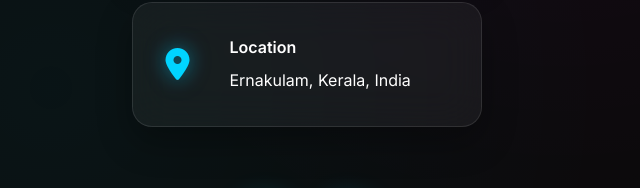
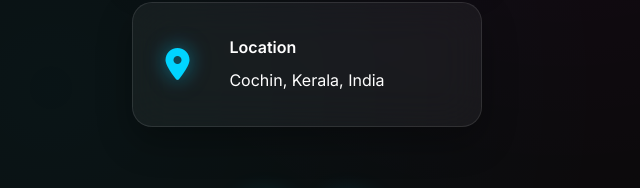
Before and after one commit to AshwinSajiKumar/portfolio, a plain HTML site: page index.html in a window 1280 px wide. Shown: the part 6610-6798 px from the top of the page, 333-973 px from the left. Drawn offline with nearby package versions, Linux system fonts and the light colour scheme; animation ran at ten frames a second.

Commit message:
Location updated in index.html

```diff
--- a/index.html
+++ b/index.html
@@ -330,7 +330,7 @@
                         <i class="fas fa-map-marker-alt"></i>
                         <div>
                             <h4>Location</h4>
-                            <span>Ernakulam, Kerala, India</span>
+                            <span>Cochin, Kerala, India</span>
                         </div>
                     </div>
                     <div class="social-links">
```
